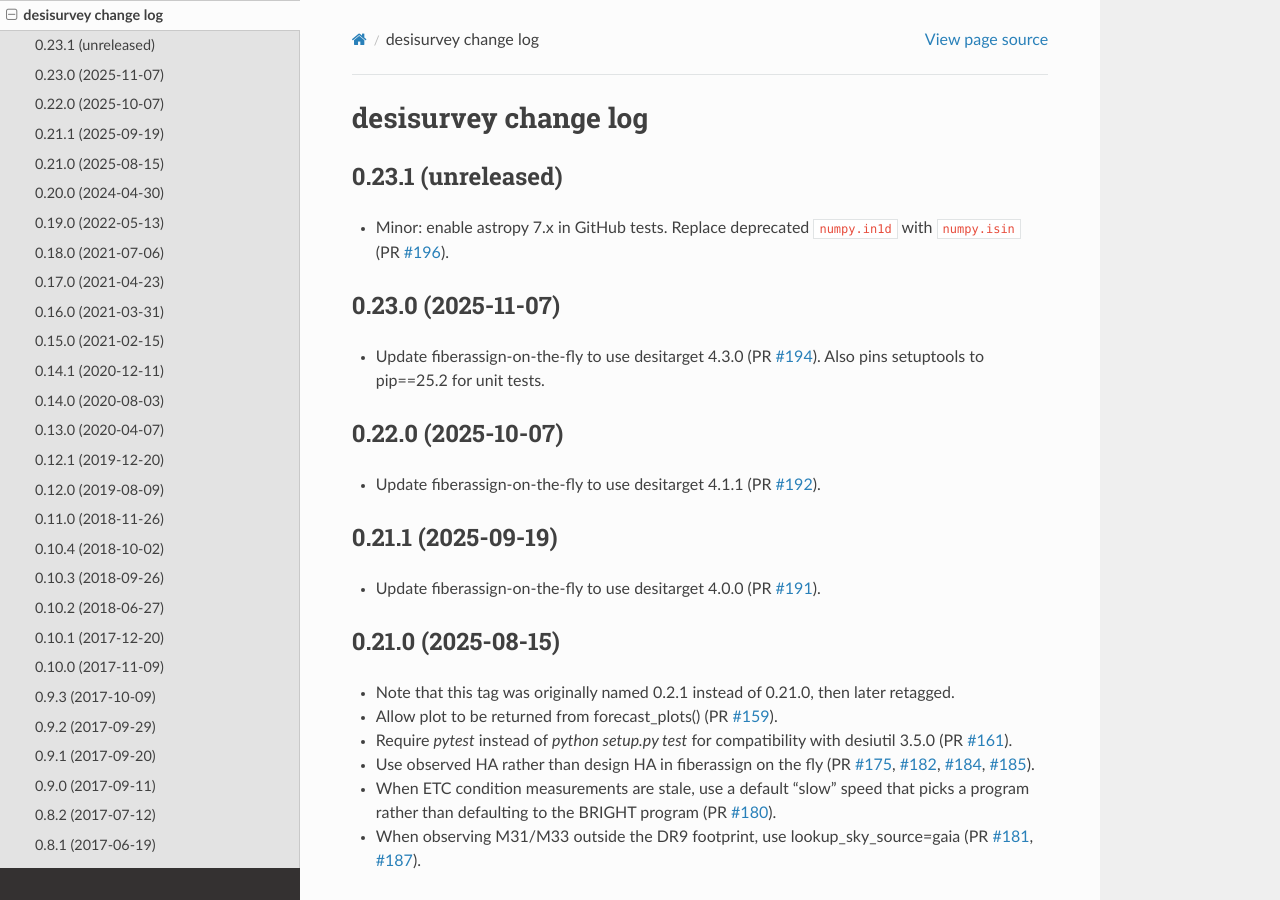
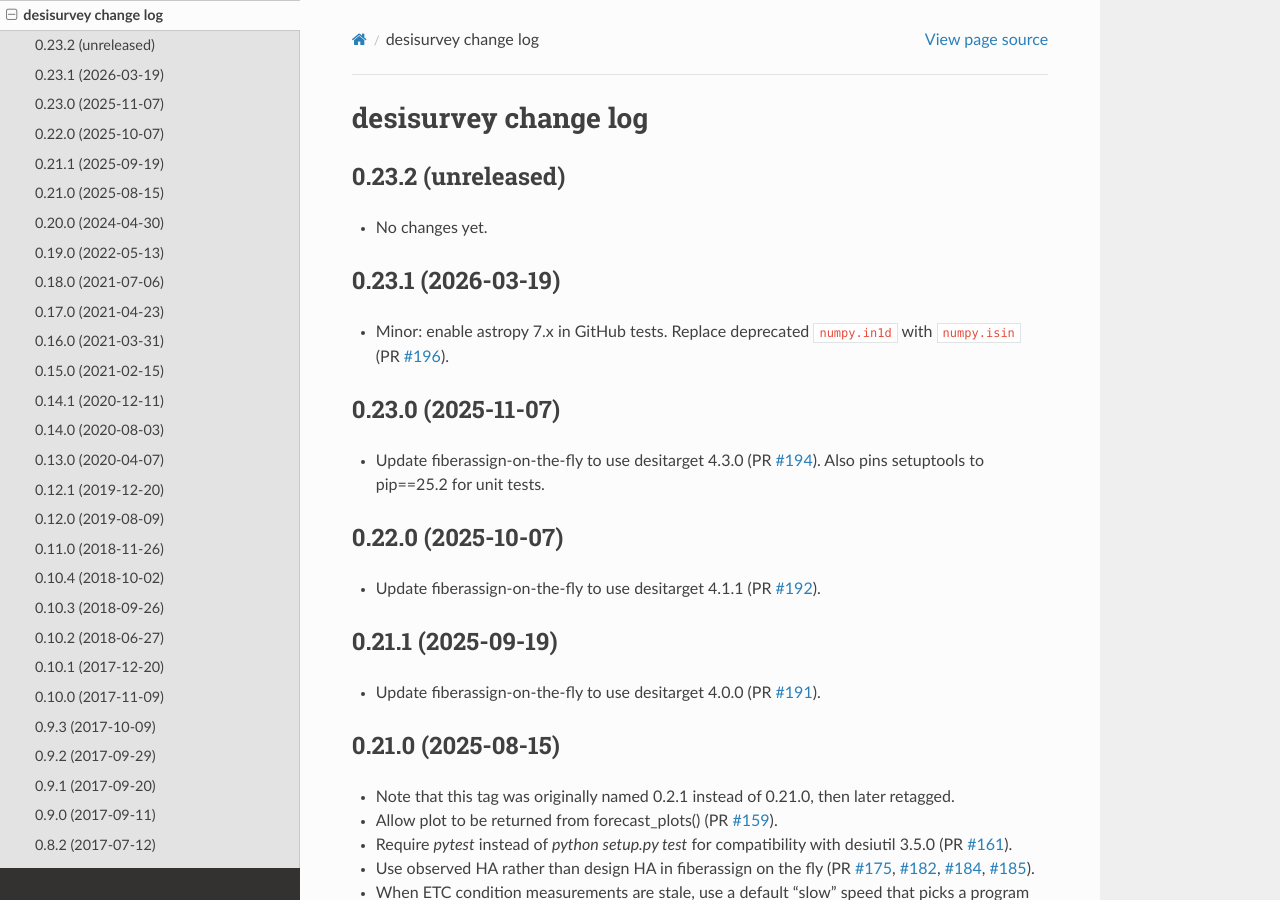
Before and after one commit to desihub/desisurvey, a Sphinx documentation site: the page built from doc/changes.rst, in a window 1280 px wide and 900 px high. Built offline with Sphinx 7.4.7 and the Read the Docs theme 3.1.0, drawn with Linux system fonts in a browser that asks for light colours.

Commit message:
update release notes and version for desisurvey/0.23.1

```diff
--- a/doc/changes.rst
+++ b/doc/changes.rst
@@ -2,7 +2,12 @@
 desisurvey change log
 =====================
 
-0.23.1 (unreleased)
+0.23.2 (unreleased)
+-------------------
+
+* No changes yet.
+
+0.23.1 (2026-03-19)
 -------------------
 
 * Minor: enable astropy 7.x in GitHub tests. Replace deprecated ``numpy.in1d``
--- a/py/desisurvey/_version.py
+++ b/py/desisurvey/_version.py
@@ -1 +1 @@
-__version__ = '0.23.0.dev1269'
+__version__ = '0.23.1'
```
